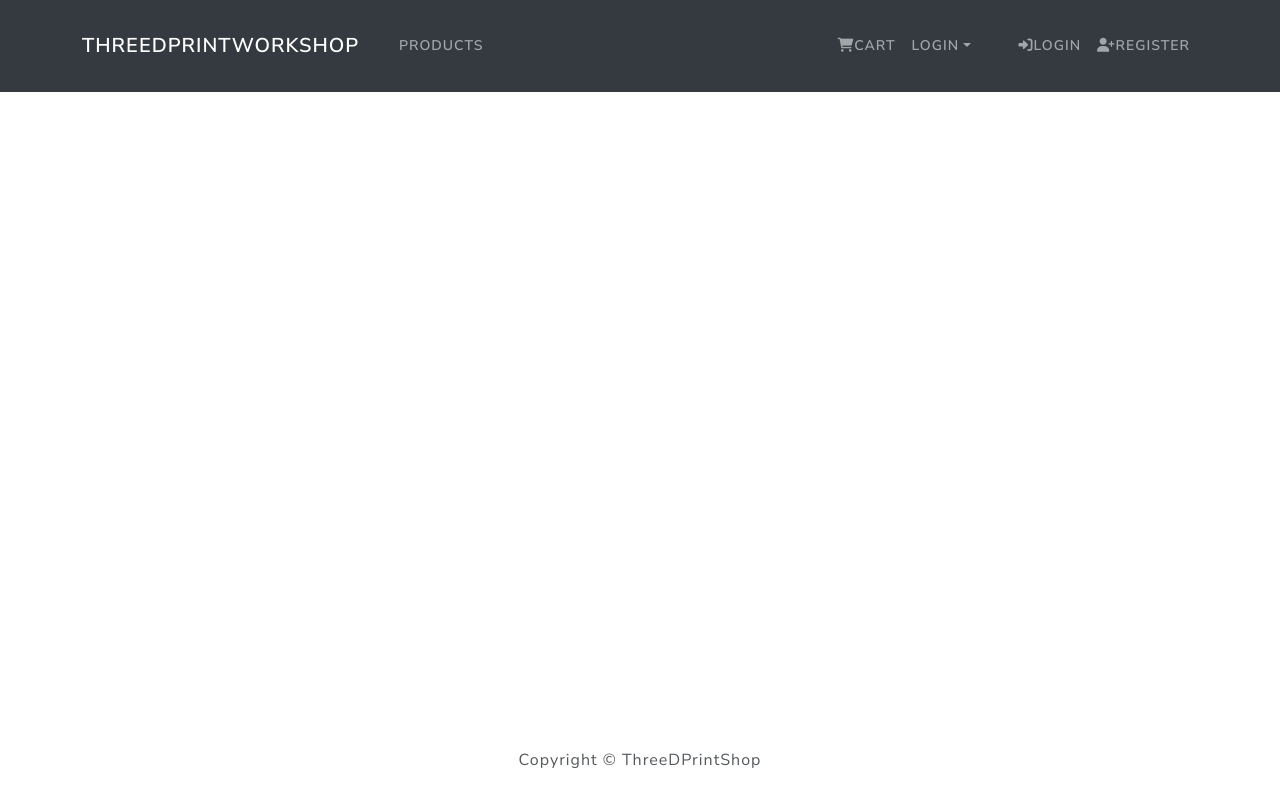
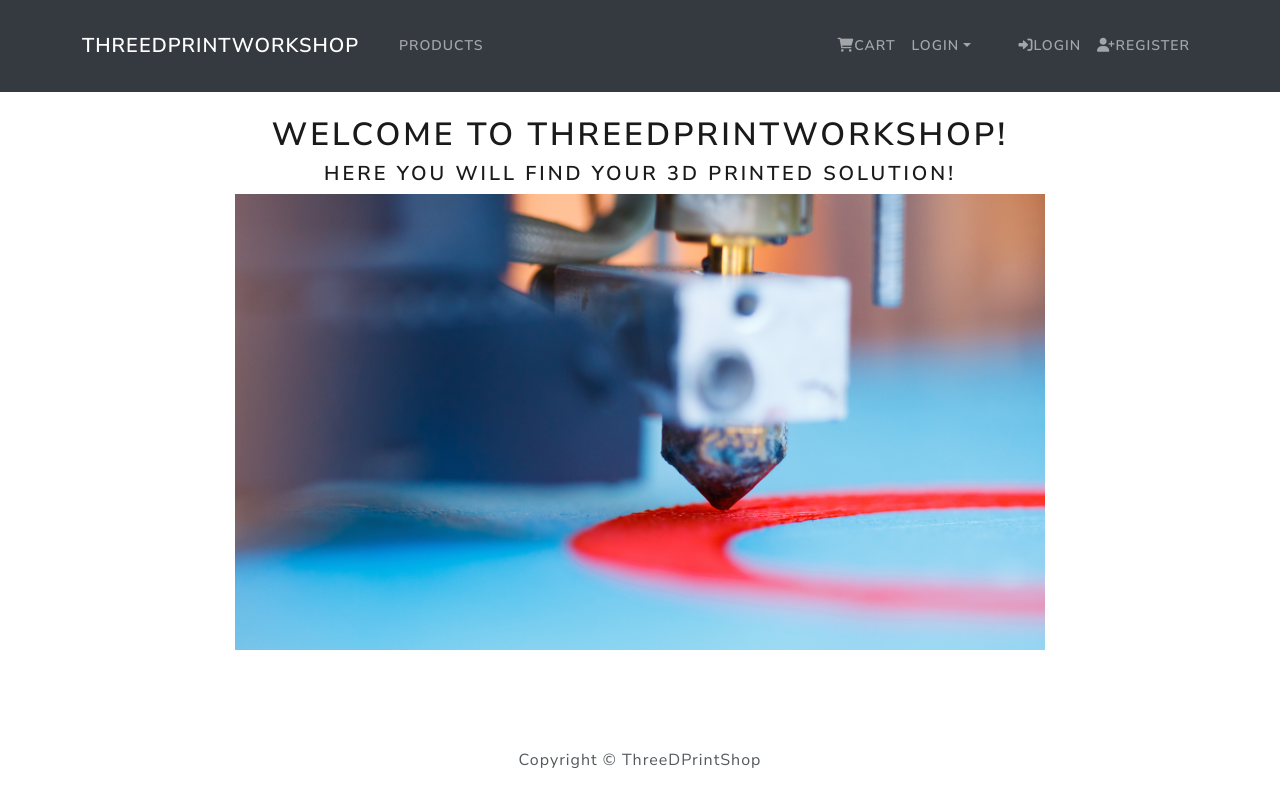
Before and after one commit to DamyanBG/threedprintapp, a React (Create React App) app: page / in a window 1280 px wide. Built offline with nearby package versions, Linux system fonts and the light colour scheme.

Commit message:
Home page, move files

```diff
--- a/src/components/Home.js
+++ b/src/components/Home.js
@@ -1,6 +1,14 @@
+import image from '../public/3d-printing.png'
+
 const Home = () => {
     return (
-        ''
+        <div className="text-center py-md-4 ">
+            <h1>Welcome to ThreeDPrintWorkshop!</h1>
+            <h4>Here you will find your 3D printed solution!</h4>
+            <section>
+                <img src={image} alt="No-printer" />
+            </section>
+        </div>
     )
 }
 
--- a/src/components/Products.js
+++ b/src/components/products/Products.js
@@ -1,7 +1,7 @@
 import { useContext, useEffect, useState } from "react";
 import { Row, Col } from 'react-bootstrap'
 import Product from "./Product";
-import { UserContext } from "../context/UserProvider";
+import { UserContext } from "../../context/UserProvider";
 
 const Products = () => {
     const [products, setProducts] = useState([])
```
Also changed, not shown: src/App.js (+4 -4 lines), src/components/products/CreateProduct.js (renamed from src/components/CreateProduct.js), src/components/products/Product.js (renamed from src/components/Product.js), src/components/user/AdministratorLogin.js (renamed from src/components/AdministratorLogin.js), src/components/user/CreateWorker.js (renamed from src/components/CreateWorker.js), src/public/3d-printing.png (added), 1 other file (tests, documents, lock files or other folders).
